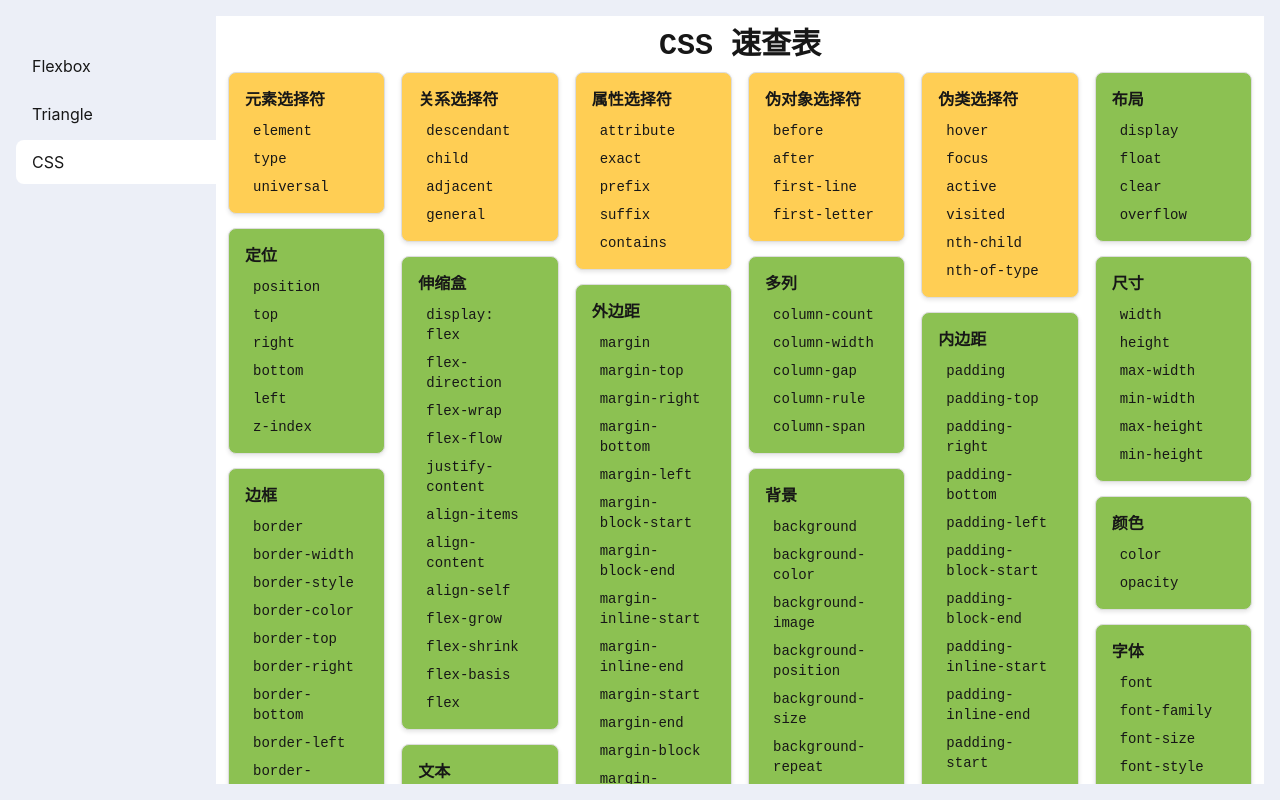
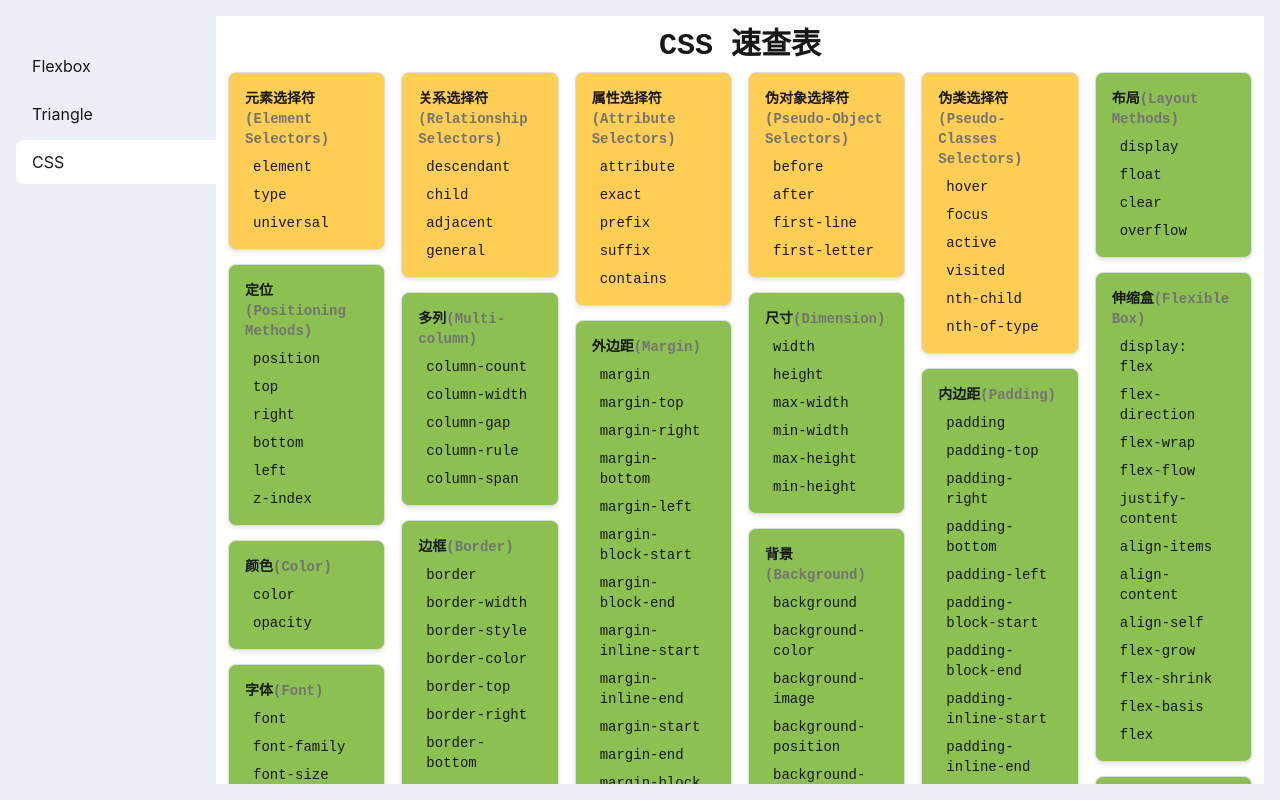
Before and after one commit to jin337/demo, a React (Vite) app: page /css in a window 1280 px wide. Built offline with nearby package versions, Linux system fonts and the light colour scheme.

Commit message:
增加sub

```diff
--- a/src/views/Css.jsx
+++ b/src/views/Css.jsx
@@ -526,7 +526,10 @@ const Css = () => {
       <div ref={containerRef}>
         {cssConcepts.map((category, index) => (
           <div className='item' key={index} style={{ backgroundColor: category.bg || '#fff' }}>
-            <h2 className='mb-2 font-bold'>{category.name}</h2>
+            <h2 className='mb-2 text-sm font-bold'>
+              {category.name}
+              <span className='text-neutral-500'>({category.sub})</span>
+            </h2>
             <div className='space-y-2'>
               {category.children.map((item) => (
                 <a
```
